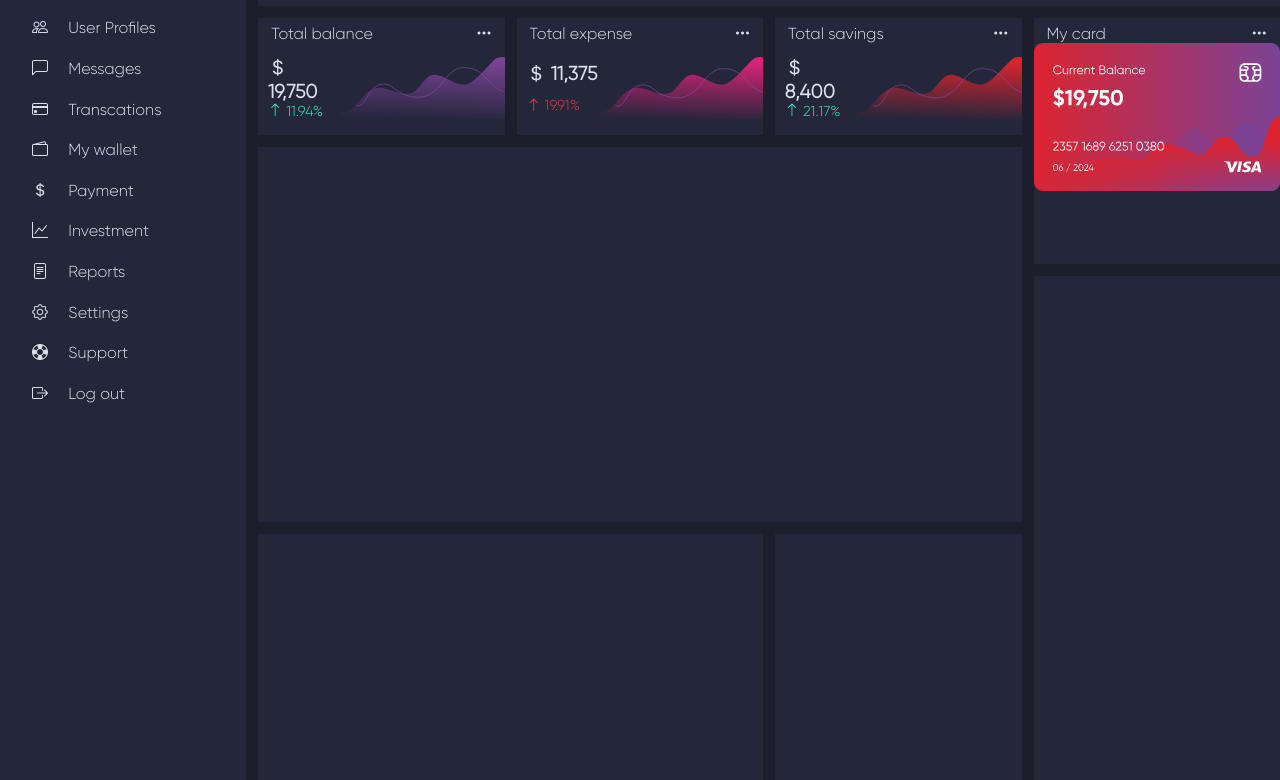
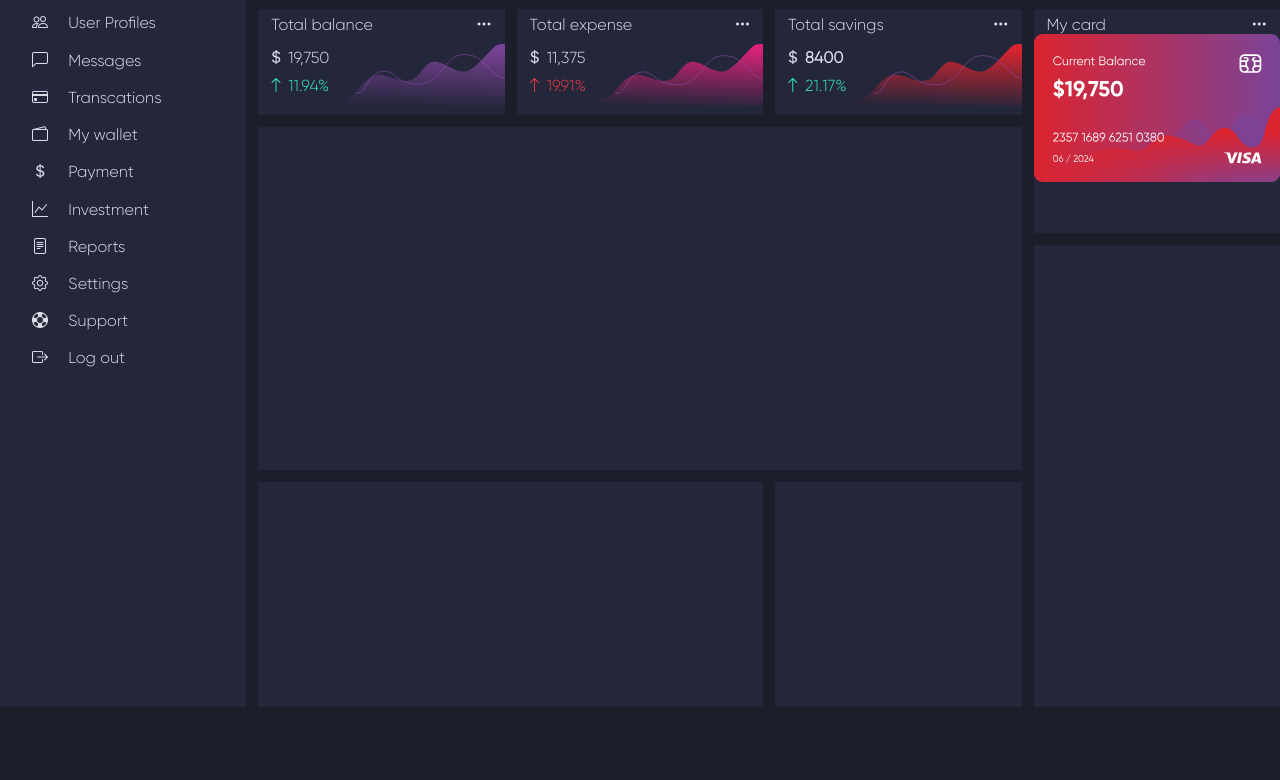
Before and after one commit to 555Viktor/admin-dashboard, a plain HTML site: page index.html in a window 1280 px wide. Shown: the part 93-873 px from the top of the page. After the commit the page ends 800 px from the top, so only its background shows below. Drawn offline with nearby package versions, Linux system fonts and the light colour scheme.

Commit message:
Finalize total- main components

```diff
--- a/index.html
+++ b/index.html
@@ -118,8 +118,8 @@
             </div>
 
             <div class="component-total-result">
-                <span class="span-fiat-result"><i class="bi bi-currency-dollar"></i> 19,750</span>
-                <span class="span-percentage-result span-balance span-profit"><i class="bi bi-arrow-up"></i> 11.94%</span>
+                <span><i class="bi bi-currency-dollar"></i> 19,750</span>
+                <span class="span-profit"><i class="bi bi-arrow-up"></i> 11.94%</span>
             </div>
         </div>
 
@@ -133,8 +133,8 @@
             </div>
 
             <div class="component-total-result">
-                <span class="span-fiat-result"><i class="bi bi-currency-dollar"></i> 11,375</span>
-                <span class="span-percentage-result span-expense span-loss"><i class="bi bi-arrow-up"></i> 19.91%</span>
+                <span><i class="bi bi-currency-dollar"></i> 11,375</span>
+                <span class="span-loss"><i class="bi bi-arrow-up"></i> 19.91%</span>
             </div>
         </div>
 
@@ -148,8 +148,8 @@
             </div>
 
             <div class="component-total-result">
-                <span class="span-fiat-result"><i class="bi bi-currency-dollar"></i> 8,400</span>
-                <span class="span-percentage-result span-savings span-profit"><i class="bi bi-arrow-up"></i> 21.17%</span>
+                <strong><i class="bi bi-currency-dollar"></i> 8400</strong>
+                <span class="span-profit"><i class="bi bi-arrow-up"></i> 21.17%</span>
             </div>
         </div>
 
```
Also changed, not shown: style.css (line endings or trailing spaces).
